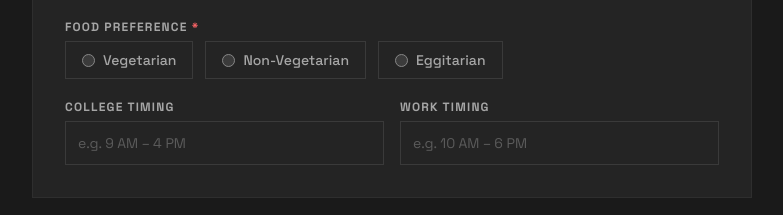
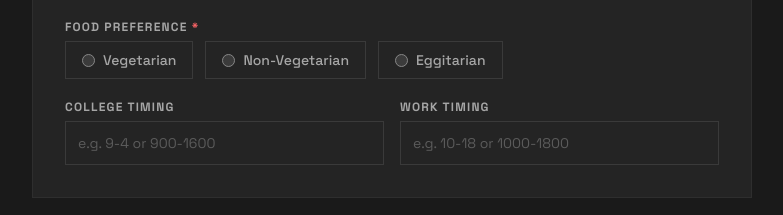
Before and after one commit to kinjal-webdev/muscle-empire, a React (Vite) app: page /nutrition in a window 1280 px wide. Shown: the part 1300-1515 px from the top of the page, without its empty margins (248-1031 px from the left). Built offline with nearby package versions, Linux system fonts and the light colour scheme.

Commit message:
fix: college/work timing only allow numbers and dash

```diff
--- a/src/pages/NutritionAssessment.tsx
+++ b/src/pages/NutritionAssessment.tsx
@@ -353,11 +353,23 @@ export default function NutritionAssessment() {
               <div className="grid grid-cols-1 sm:grid-cols-2 gap-4">
                 <div>
                   <label className={labelCls}>College Timing</label>
-                  <input type="text" placeholder="e.g. 9 AM – 4 PM" value={form.collegeTime} onChange={e => set("collegeTime", e.target.value)} className={inputCls} />
+                  <input
+                    type="text"
+                    placeholder="e.g. 9-4 or 900-1600"
+                    value={form.collegeTime}
+                    onChange={e => set("collegeTime", e.target.value.replace(/[^0-9\-]/g, ""))}
+                    className={inputCls}
+                  />
                 </div>
                 <div>
                   <label className={labelCls}>Work Timing</label>
-                  <input type="text" placeholder="e.g. 10 AM – 6 PM" value={form.workTime} onChange={e => set("workTime", e.target.value)} className={inputCls} />
+                  <input
+                    type="text"
+                    placeholder="e.g. 10-18 or 1000-1800"
+                    value={form.workTime}
+                    onChange={e => set("workTime", e.target.value.replace(/[^0-9\-]/g, ""))}
+                    className={inputCls}
+                  />
                 </div>
               </div>
             </motion.div>
```
